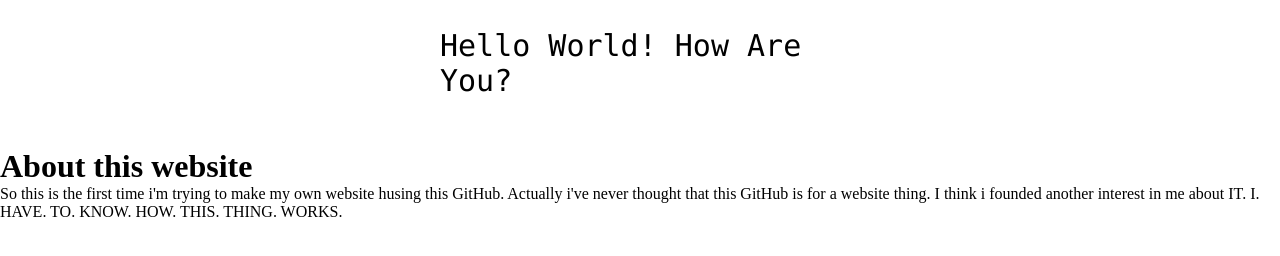
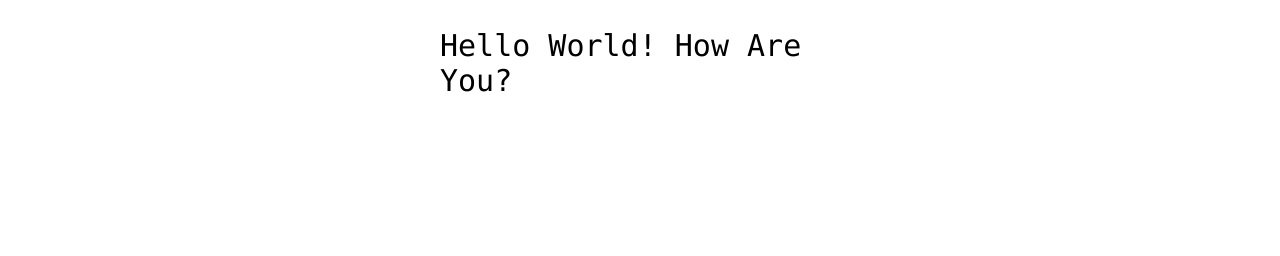
Before and after one commit to Ajengcp/Ajengcp.github.io, a plain HTML site: page index.html in a window 1280 px wide. Shown: the part 360-616 px from the top of the page. Drawn offline with Linux system fonts and the light colour scheme.

Commit message:
Update index.html

```diff
--- a/index.html
+++ b/index.html
@@ -14,12 +14,5 @@
 <!-- Change this code here by copy and pasting your template on line 15 -->
 <p>Hello World! How Are You? </p>
 
-  <h1> About this website </h1>
-
-  <p1> So this is the first time i'm trying to make my own website husing this GitHub. Actually i've never thought that this GitHub is
-    for a website thing. I think i founded another interest in me about IT.
-    I. HAVE. TO. KNOW. HOW. THIS. THING. WORKS.
-  </p1>
-
 </body>
 </html>
```
